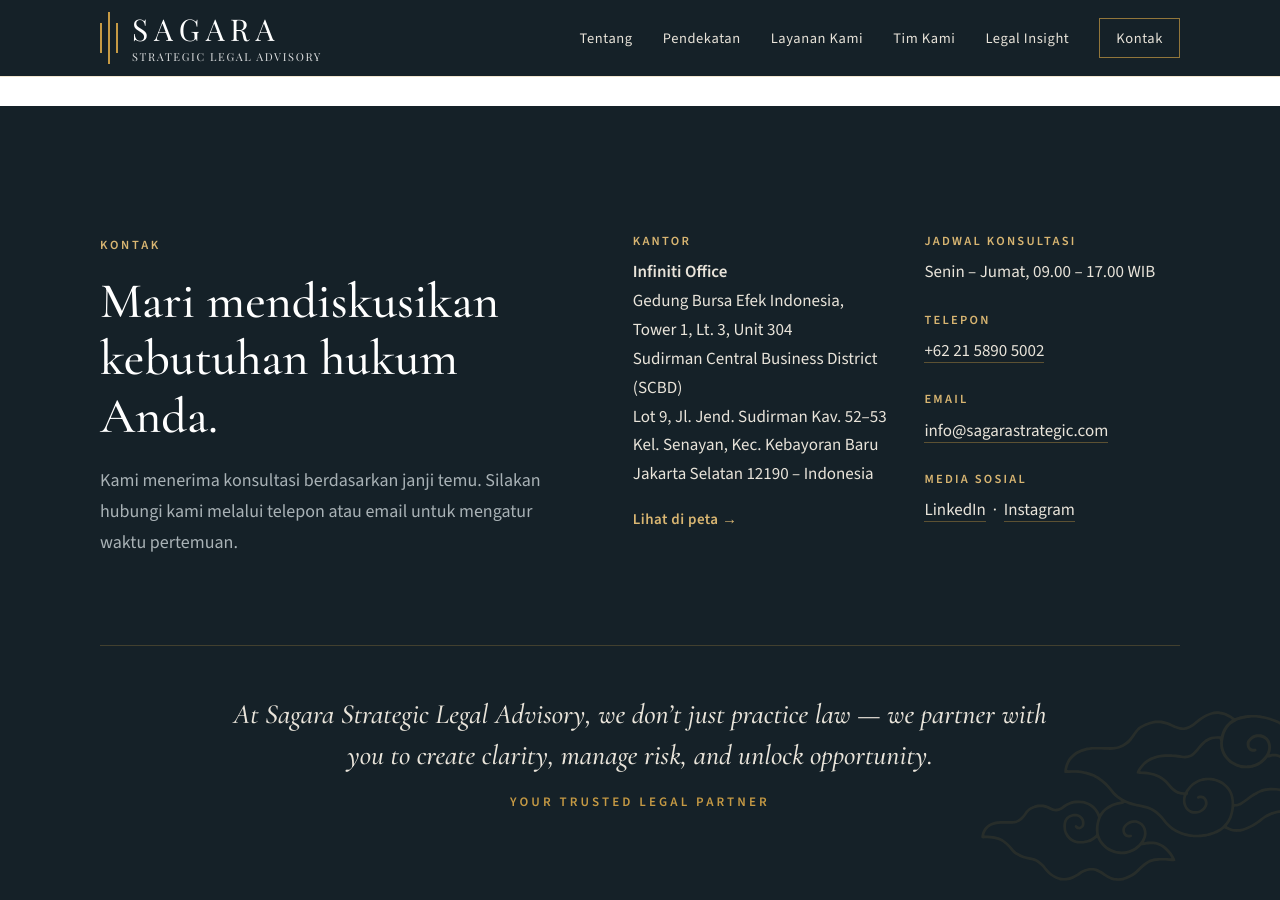
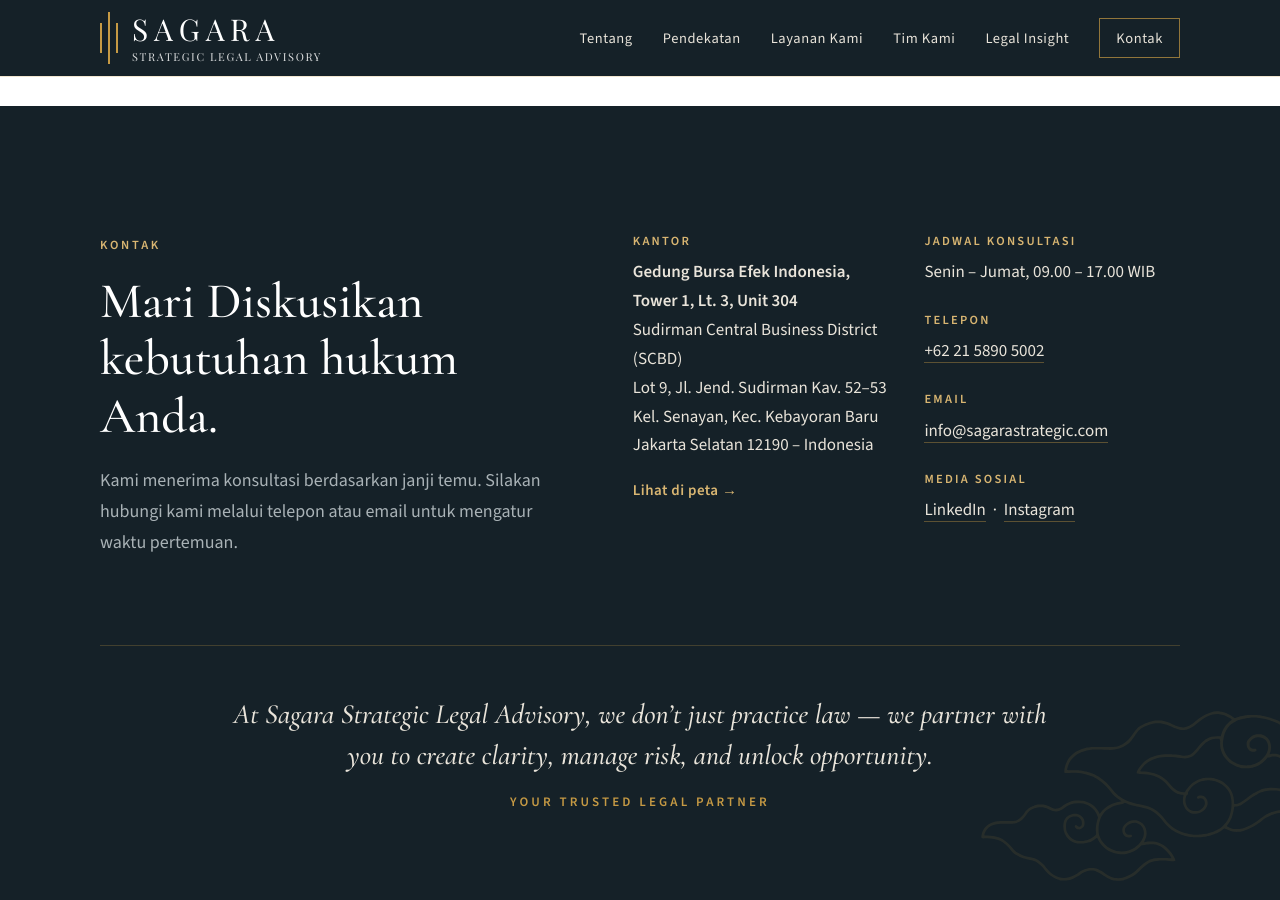
Before and after one commit to Vrijemann/SSLA-Web, a Jekyll site: the page built from index.html, in a window 1280 px wide and 900 px high, scrolled down 6891 px. Built offline with Jekyll 4.4.1, drawn with Linux system fonts in a browser that asks for light colours.

Commit message:
Pratinjau: judul Kontak; hapus nama Infiniti Office dari alamat
Co-Authored-By: Claude Opus 5.5 <noreply@anthropic.com>
Claude-Session: https://claude.ai/code/session_016LrWBHooU5mNt67cUqTKXG

```diff
--- a/_config.yml
+++ b/_config.yml
@@ -18,7 +18,6 @@ baseurl: "/SSLA-Web"
 
 # Data kantor (dipakai di bagian Kontak dan footer)
 firma:
-  kantor: Infiniti Office
   alamat:
     - Gedung Bursa Efek Indonesia, Tower 1, Lt. 3, Unit 304
     - Sudirman Central Business District (SCBD)
--- a/_includes/footer.html
+++ b/_includes/footer.html
@@ -9,7 +9,6 @@
     <div>
       <h2 class="site-footer__heading">Kantor</h2>
       <address>
-        {{ site.firma.kantor }}<br>
         {% for baris in site.firma.alamat %}{{ baris }}<br>{% endfor %}
       </address>
     </div>
--- a/index.html
+++ b/index.html
@@ -225,15 +225,14 @@ title: Sagara Strategic Legal Advisory
   <div class="container split">
     <div class="split__head">
       <p class="eyebrow eyebrow--light">Kontak</p>
-      <h2 class="section__title">Mari mendiskusikan kebutuhan hukum Anda.</h2>
+      <h2 class="section__title">Mari Diskusikan kebutuhan hukum Anda.</h2>
       <p class="section__lead">Kami menerima konsultasi berdasarkan janji temu. Silakan hubungi kami melalui telepon atau email untuk mengatur waktu pertemuan.</p>
     </div>
     <div class="contact">
       <div class="contact__block">
         <h3>Kantor</h3>
         <address>
-          <strong>{{ site.firma.kantor }}</strong><br>
-          {% for baris in site.firma.alamat %}{{ baris }}<br>{% endfor %}
+          {% for baris in site.firma.alamat %}{% if forloop.first %}<strong>{{ baris }}</strong>{% else %}{{ baris }}{% endif %}<br>{% endfor %}
         </address>
         <a class="link-arrow link-arrow--light" href="{{ site.firma.peta }}" target="_blank" rel="noopener">Lihat di peta <span aria-hidden="true">→</span></a>
       </div>
```
